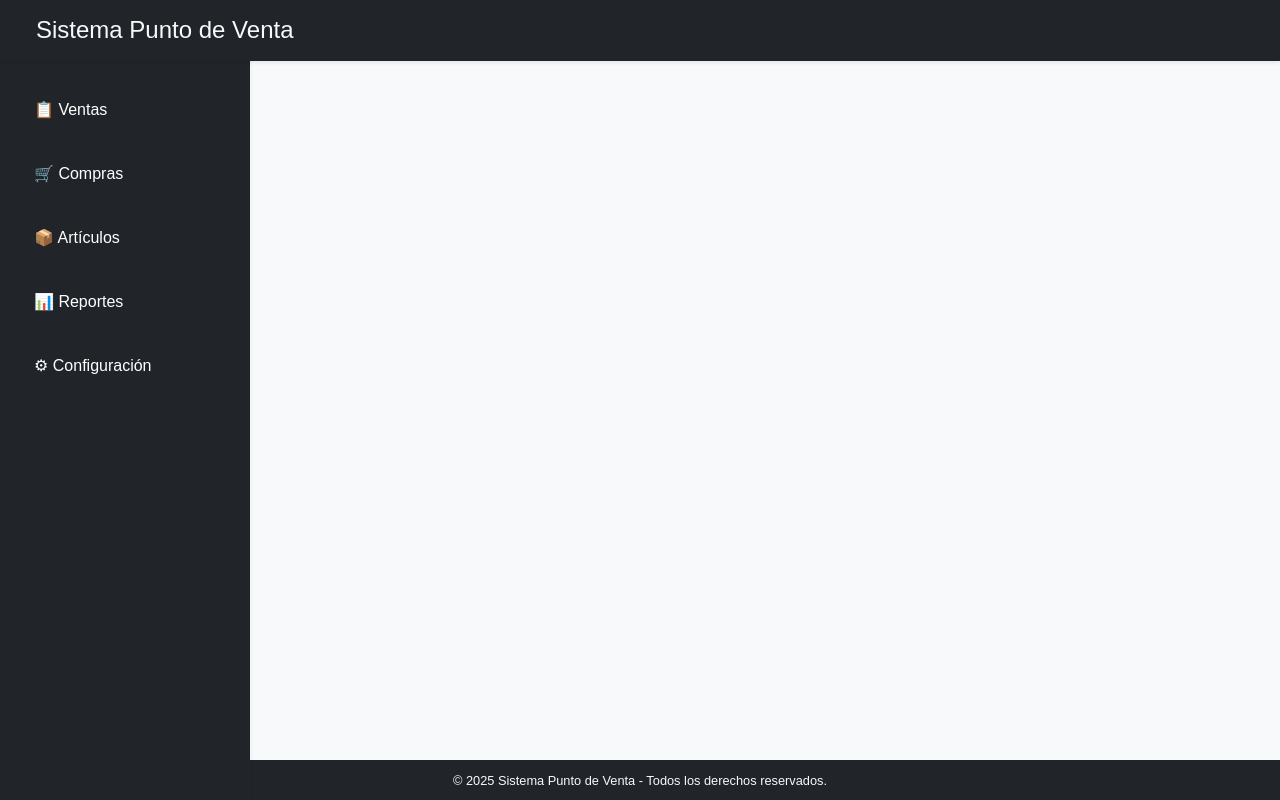
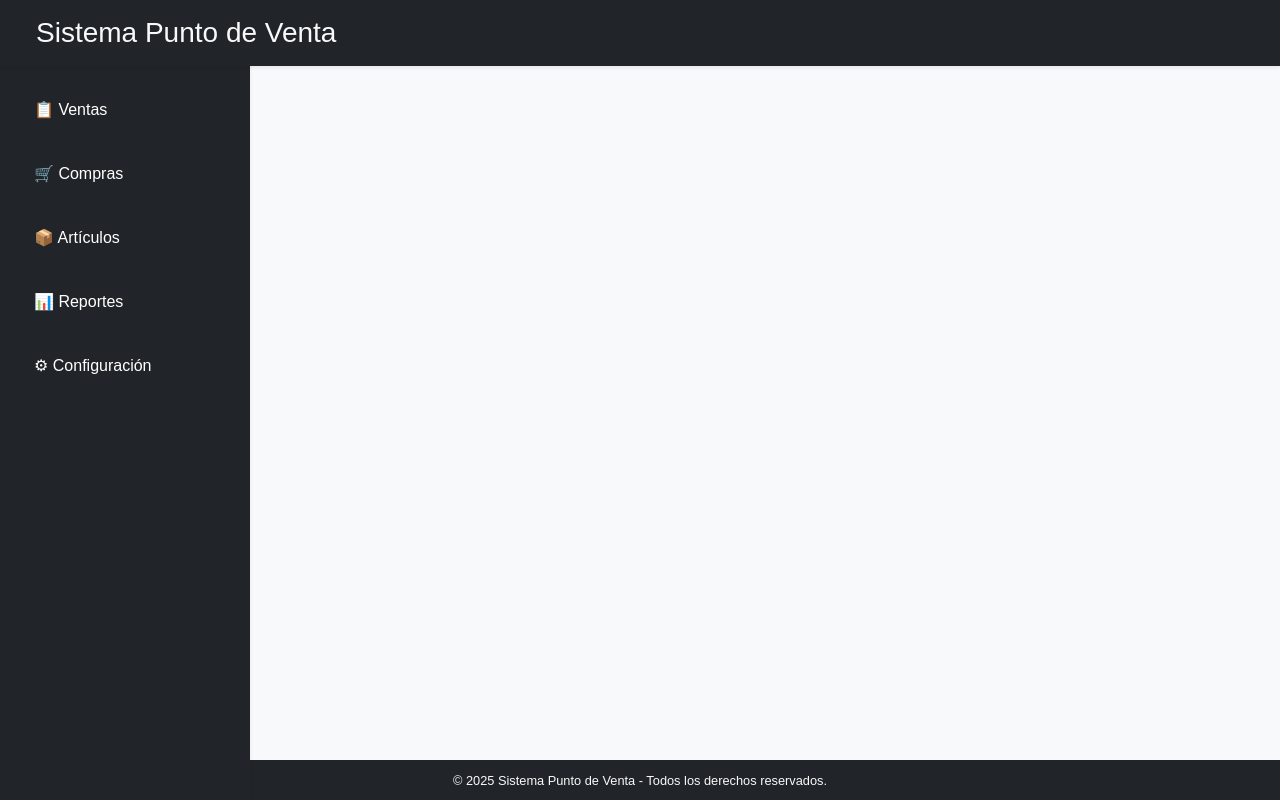
Before and after one commit to MQuirosP/pos_system, an Angular app in the folder frontend/pos_system/: page / in a window 1280 px wide. Built offline with nearby package versions, Linux system fonts and the light colour scheme.

Commit message:
Header style h1 class

```diff
--- a/frontend/pos_system/src/app/app.component.html
+++ b/frontend/pos_system/src/app/app.component.html
@@ -2,7 +2,7 @@
   <!-- Header -->
   <header class="bg-dark text-light py-3 px-4 shadow-sm">
     <div class="container-fluid d-flex justify-content-between align-items-center">
-      <h1 class="h4 mb-0">Sistema Punto de Venta</h1>
+      <h1 class="h3 mb-0">Sistema Punto de Venta</h1>
     </div>
   </header>
 
```
